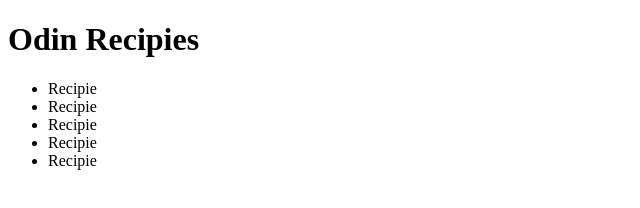
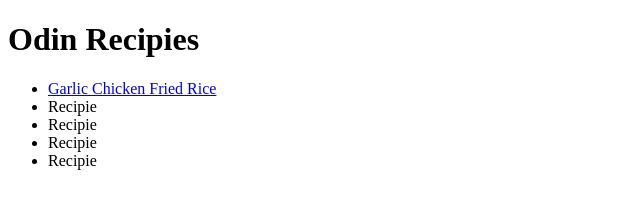
Before and after one commit to N-studies/odin-recipies, a plain HTML site: page index.html in a window 1280 px wide. Shown: the whole page, without its empty margins (0-640 px from the left). Drawn offline with Linux system fonts and the light colour scheme.

Commit message:
Add garlic fried chicken html and linked to index

```diff
--- a/index.html
+++ b/index.html
@@ -9,7 +9,7 @@
   <body>
     <h1>Odin Recipies</h1>
     <ul>
-      <li> <a>Recipie</a> </li>
+      <li> <a href="./recipies/garlic-chicken-fried-rice.html">Garlic Chicken Fried Rice</a> </li>
       <li> <a>Recipie</a> </li>
       <li> <a>Recipie</a> </li>
       <li> <a>Recipie</a> </li>
```
Also changed, not shown: recipies/garlic-chicken-fried-rice.html (added).
